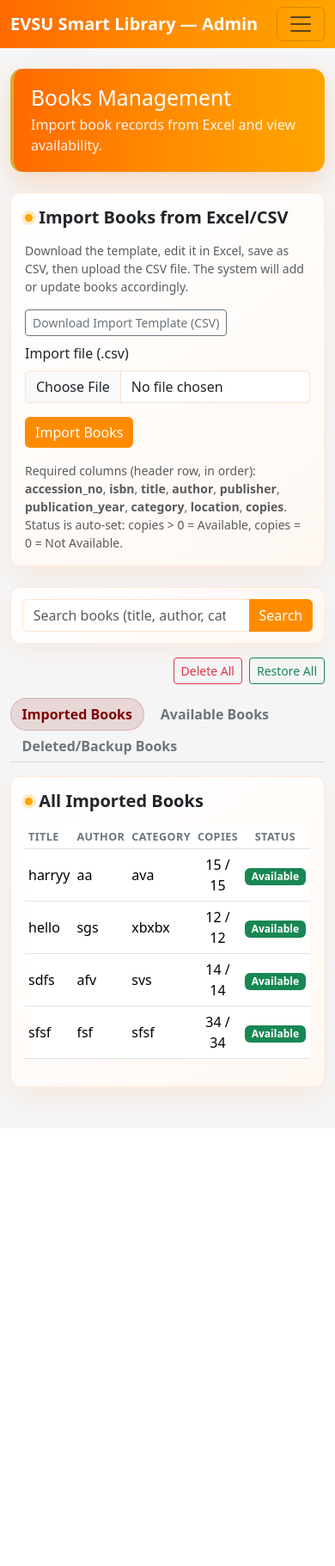
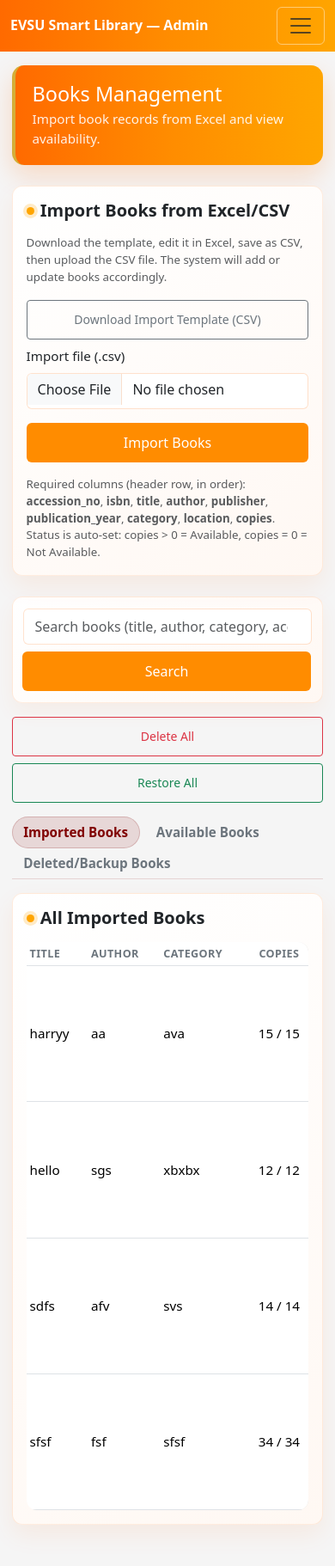
Before and after one commit to cyberknight-web/Development-of-a-Smart-Library-Circulation-System-with-QR-Code-Integration, a PHP site: page /smartlibrary/admin/books.php in a window 390 px wide. Shown: the whole page at 86% size. Before the commit the page ends 1291 px from the top, so only its background shows below. Run offline with PHP 8.4, Linux system fonts and the light colour scheme; a user stored in the database is signed in; data comes from the database, SQL or seed files in the repository; some libraries are stand-ins or nearby versions.

Commit message:
Improve system responsiveness across all screen sizes
Improve system responsiveness across all screen sizes

```diff
--- a/admin/login.php
+++ b/admin/login.php
@@ -38,6 +38,7 @@ if ($_SERVER['REQUEST_METHOD'] === 'POST') {
     <title>Smart Library Admin Login</title>
     <link rel="icon" type="image/png" href="<?php echo BASE_URL; ?>/assets/images/favicon.png">
     <link rel="stylesheet" href="https://cdn.jsdelivr.net/npm/bootstrap@5.3.3/dist/css/bootstrap.min.css">
+    <link rel="stylesheet" href="<?php echo BASE_URL; ?>/assets/css/responsive.css">
     <style>
         :root {
             --sl-primary: <?php echo COLOR_PRIMARY; ?>;
--- /dev/null
+++ b/assets/css/responsive.css
@@ -0,0 +1,300 @@
+/* Smart Library responsive layout helpers */
+
+html {
+    min-width: 0;
+}
+
+body {
+    overflow-x: hidden;
+}
+
+img,
+svg,
+canvas,
+video {
+    max-width: 100%;
+}
+
+img,
+video {
+    height: auto;
+}
+
+.container,
+.container-fluid {
+    min-width: 0;
+}
+
+.navbar {
+    --bs-navbar-toggler-border-color: rgba(255, 255, 255, 0.45);
+    --bs-navbar-toggler-focus-width: 0.12rem;
+}
+
+.navbar-brand {
+    max-width: min(68vw, 520px);
+    white-space: normal;
+    line-height: 1.2;
+}
+
+.navbar-toggler {
+    min-width: 44px;
+    min-height: 44px;
+}
+
+.sl-navbar .navbar-collapse {
+    min-width: 0;
+}
+
+.sl-navbar .nav-link {
+    border-radius: 0.5rem;
+    padding-inline: 0.75rem;
+}
+
+.sl-navbar .dropdown-menu {
+    max-width: calc(100vw - 2rem);
+}
+
+.sl-card,
+.card,
+.alert,
+.modal-content {
+    max-width: 100%;
+}
+
+.card-body,
+.modal-body,
+.modal-header,
+.modal-footer {
+    min-width: 0;
+}
+
+.row > * {
+    min-width: 0;
+}
+
+.table-responsive {
+    width: 100%;
+    -webkit-overflow-scrolling: touch;
+}
+
+table {
+    overflow-wrap: anywhere;
+    vertical-align: middle;
+}
+
+.table {
+    margin-bottom: 0;
+}
+
+.table th,
+.table td {
+    white-space: normal;
+}
+
+.table-responsive > .table {
+    min-width: 680px;
+}
+
+.btn,
+.form-control,
+.form-select,
+.input-group-text {
+    min-height: 42px;
+}
+
+.btn {
+    display: inline-flex;
+    align-items: center;
+    justify-content: center;
+    gap: 0.35rem;
+    white-space: normal;
+}
+
+.btn-group {
+    flex-wrap: wrap;
+    gap: 0.35rem;
+}
+
+.btn-group > .btn {
+    border-radius: var(--bs-btn-border-radius) !important;
+}
+
+.input-group {
+    min-width: 0;
+}
+
+.input-group > .form-control,
+.input-group > .form-select {
+    min-width: 8rem;
+}
+
+.form-control,
+.form-select,
+textarea {
+    max-width: 100%;
+}
+
+.badge,
+.sl-badge,
+.notification-badge,
+code {
+    overflow-wrap: anywhere;
+}
+
+.chart-container {
+    max-width: 100%;
+}
+
+#qr-reader {
+    width: 100% !important;
+}
+
+@media (max-width: 991.98px) {
+    main.container {
+        max-width: 100%;
+    }
+
+    .sl-navbar {
+        margin-bottom: 1rem !important;
+    }
+
+    .sl-navbar .navbar-nav {
+        gap: 0.15rem;
+        padding-top: 0.75rem;
+    }
+
+    .sl-navbar .nav-link {
+        min-height: 44px;
+        display: flex;
+        align-items: center;
+    }
+
+    .sl-navbar .dropdown-menu {
+        border: 0;
+        box-shadow: none;
+        margin-top: 0.25rem;
+    }
+}
+
+@media (max-width: 767.98px) {
+    body {
+        font-size: 0.95rem;
+    }
+
+    main.container,
+    body > .container {
+        padding-inline: 0.85rem;
+    }
+
+    h1,
+    .h1 {
+        font-size: clamp(1.45rem, 7vw, 2rem);
+    }
+
+    h2,
+    .h2 {
+        font-size: clamp(1.25rem, 6vw, 1.65rem);
+    }
+
+    h3,
+    .h3,
+    h4,
+    .h4 {
+        font-size: clamp(1.1rem, 5vw, 1.35rem);
+    }
+
+    .card-body,
+    .modal-body {
+        padding: 1rem !important;
+    }
+
+    .modal-dialog {
+        margin: 0.75rem;
+    }
+
+    .modal-footer {
+        align-items: stretch;
+        flex-direction: column;
+    }
+
+    .modal-footer > * {
+        width: 100%;
+        margin: 0 !important;
+    }
+
+    .btn,
+    .btn-group > .btn {
+        width: 100%;
+        min-height: 46px;
+    }
+
+    .d-flex:has(> .btn),
+    .d-flex:has(> .btn-group),
+    .d-flex:has(> form) {
+        flex-wrap: wrap;
+        gap: 0.5rem !important;
+    }
+
+    .input-group {
+        flex-wrap: wrap;
+        gap: 0.5rem;
+    }
+
+    .input-group > .form-control,
+    .input-group > .form-select,
+    .input-group > .btn,
+    .input-group > .input-group-text {
+        width: 100%;
+        border-radius: var(--bs-border-radius) !important;
+    }
+
+    form .row {
+        --bs-gutter-y: 0.75rem;
+    }
+
+    .table-responsive {
+        border-radius: 0.75rem;
+        box-shadow: inset -12px 0 14px -16px rgba(0, 0, 0, 0.45);
+    }
+
+    .table-responsive > .table {
+        min-width: 760px;
+    }
+
+    .login-card,
+    body > .card {
+        width: calc(100% - 1.5rem) !important;
+        margin: 0.75rem;
+    }
+}
+
+@media (max-width: 575.98px) {
+    body {
+        align-items: flex-start;
+    }
+
+    .navbar-brand {
+        max-width: calc(100vw - 5.5rem);
+        font-size: 1rem;
+    }
+
+    .sl-page-header {
+        padding-left: 0.6rem;
+    }
+
+    .login-header {
+        align-items: flex-start !important;
+        flex-direction: column;
+        gap: 0.75rem;
+        padding: 1.15rem !important;
+    }
+
+    .portal-card {
+        max-width: none;
+    }
+
+    .badge,
+    .sl-badge {
+        white-space: normal;
+    }
+}
--- a/includes/admin_layout.php
+++ b/includes/admin_layout.php
@@ -16,6 +16,7 @@ function admin_render_header(string $page_title = 'Admin'): void
         <title><?php echo htmlspecialchars($full_title, ENT_QUOTES, 'UTF-8'); ?></title>
         <link rel="icon" type="image/png" href="<?php echo BASE_URL; ?>/assets/images/favicon.png">
         <link rel="stylesheet" href="https://cdn.jsdelivr.net/npm/bootstrap@5.3.3/dist/css/bootstrap.min.css">
+        <link rel="stylesheet" href="<?php echo BASE_URL; ?>/assets/css/responsive.css">
         <style>
             :root {
                 --sl-primary: <?php echo COLOR_PRIMARY; ?>;
@@ -157,6 +158,16 @@ function admin_render_footer(): void
     ?>
     </main>
     <script src="https://cdn.jsdelivr.net/npm/bootstrap@5.3.3/dist/js/bootstrap.bundle.min.js"></script>
+    <script>
+        document.querySelectorAll('main table').forEach(function (table) {
+            if (!table.closest('.table-responsive')) {
+                const wrapper = document.createElement('div');
+                wrapper.className = 'table-responsive';
+                table.parentNode.insertBefore(wrapper, table);
+                wrapper.appendChild(table);
+            }
+        });
+    </script>
     </body>
     </html>
     <?php
--- a/index.php
+++ b/index.php
@@ -15,6 +15,7 @@ require_once __DIR__ . '/config.php';
 
     <link rel="icon" type="image/png" href="assets/images/favicon.png">
     <link rel="stylesheet" href="https://cdn.jsdelivr.net/npm/bootstrap@5.3.3/dist/css/bootstrap.min.css">
+    <link rel="stylesheet" href="assets/css/responsive.css">
 
     <style>
         :root {
--- a/student/forgot_password.php
+++ b/student/forgot_password.php
@@ -73,6 +73,7 @@ if ($_SERVER['REQUEST_METHOD'] === 'POST') {
     <title>Forgot Password | Smart Library</title>
     <link rel="icon" type="image/png" href="<?php echo BASE_URL; ?>/assets/images/favicon.png">
     <link rel="stylesheet" href="https://cdn.jsdelivr.net/npm/bootstrap@5.3.3/dist/css/bootstrap.min.css">
+    <link rel="stylesheet" href="<?php echo BASE_URL; ?>/assets/css/responsive.css">
     <style>
         :root { --sl-primary: <?php echo COLOR_PRIMARY; ?>; --sl-accent: <?php echo COLOR_ACCENT; ?>; --sl-light: <?php echo COLOR_LIGHT; ?>; }
         body { min-height: 100vh; display: flex; align-items: center; justify-content: center; background: #f5f5f5; }
--- a/student/login.php
+++ b/student/login.php
@@ -93,6 +93,7 @@ if ($_SERVER['REQUEST_METHOD'] === 'POST') {
     <title>Student Login | Smart Library</title>
     <link rel="icon" type="image/png" href="<?php echo BASE_URL; ?>/assets/images/favicon.png">
     <link rel="stylesheet" href="https://cdn.jsdelivr.net/npm/bootstrap@5.3.3/dist/css/bootstrap.min.css">
+    <link rel="stylesheet" href="<?php echo BASE_URL; ?>/assets/css/responsive.css">
     <style>
         :root { --sl-primary: <?php echo COLOR_PRIMARY; ?>; --sl-accent: <?php echo COLOR_ACCENT; ?>; --sl-light: <?php echo COLOR_LIGHT; ?>; }
         body { min-height: 100vh; display: flex; align-items: center; justify-content: center; background: url('<?php echo BASE_URL; ?>/assets/images/backgroundsmart.jpg') no-repeat center center fixed; background-size: cover; font-family: system-ui, -apple-system, BlinkMacSystemFont, "Segoe UI", sans-serif; }
--- a/student/reset_password.php
+++ b/student/reset_password.php
@@ -65,6 +65,7 @@ if ($token === '') {
     <title>Set New Password | Smart Library</title>
     <link rel="icon" type="image/png" href="<?php echo BASE_URL; ?>/assets/images/favicon.png">
     <link rel="stylesheet" href="https://cdn.jsdelivr.net/npm/bootstrap@5.3.3/dist/css/bootstrap.min.css">
+    <link rel="stylesheet" href="<?php echo BASE_URL; ?>/assets/css/responsive.css">
     <style>
         :root { --sl-primary: <?php echo COLOR_PRIMARY; ?>; --sl-light: <?php echo COLOR_LIGHT; ?>; }
         body { min-height: 100vh; display: flex; align-items: center; justify-content: center; background: #f5f5f5; }
```
Also changed, not shown: backend/includes/admin_layout.php (+11 -0 lines), backend/includes/student_layout.php (+11 -0 lines), includes/student_layout.php (+11 -0 lines).
